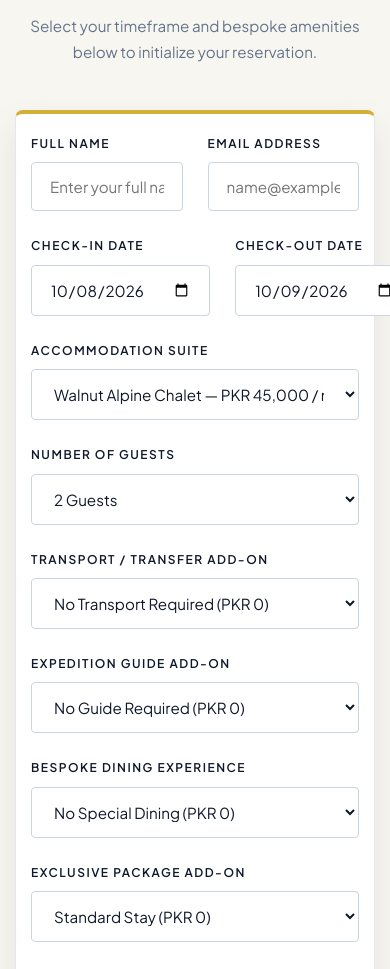
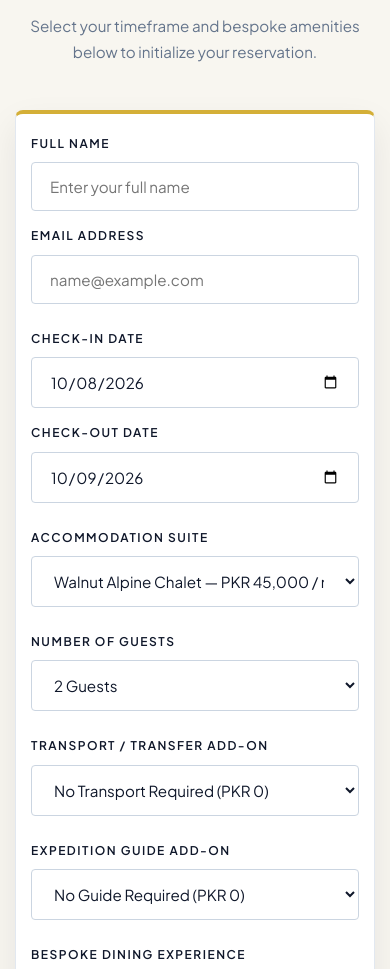
Before and after one commit to LaibaWaheed4538/varelia-resort, a website: page frontend/booking.html in a window 390 px wide. Shown: the part 1184-2153 px from the top of the page. Drawn offline with Linux system fonts and the light colour scheme.

Commit message:
Fix booking form grid inline styles for checkin and checkout date boxes on mobile

```diff
--- a/frontend/css/responsive.css
+++ b/frontend/css/responsive.css
@@ -140,57 +140,19 @@
         white-space: nowrap !important;
     }
 
-    /* Booking Portal Form Labels & Fields Fix (Prevent text cut like Check-Out Date) */
-    form,
-    .booking-form,
-    .selection-box,
-    .options-container,
-    .guide-selection,
-    [class*="booking"],
-    [class*="selection"],
-    [class*="form-group"] {
+    /* Booking Form Fields Stacking Fix (Check-In & Check-Out Date Box & Text Fix) */
+    #resort-booking-form div[style*="grid-template-columns"] {
+        display: flex !important;
+        flex-direction: column !important;
+        gap: 15px !important;
+        width: 100% !important;
+        box-sizing: border-box !important;
+    }
+
+    #resort-booking-form .form-control-luxury {
         width: 100% !important;
         max-width: 100% !important;
         box-sizing: border-box !important;
-    }
-
-    .booking-form label,
-    form label,
-    [class*="form-group"] label {
-        display: block !important;
-        width: 100% !important;
-        font-size: 0.75rem !important;
-        white-space: normal !important;
-        word-break: break-word !important;
-        overflow: visible !important;
-    }
-
-    .booking-form input,
-    .booking-form select,
-    .booking-form textarea,
-    input[type="text"],
-    input[type="email"],
-    input[type="date"] {
-        width: 100% !important;
-        max-width: 100% !important;
-        box-sizing: border-box !important;
-    }
-
-    .option-item,
-    .radio-card,
-    [class*="guide-item"],
-    [class*="select-card"],
-    [class*="option-card"] {
-        display: flex !important;
-        flex-direction: column !important;
-        align-items: flex-start !important;
-        width: 100% !important;
-        max-width: 100% !important;
-        box-sizing: border-box !important;
-        padding: 15px !important;
-        margin-bottom: 12px !important;
-        white-space: normal !important;
-        word-break: break-word !important;
     }
 
     /* Dashboard & Overview Layout Stacking */
```
